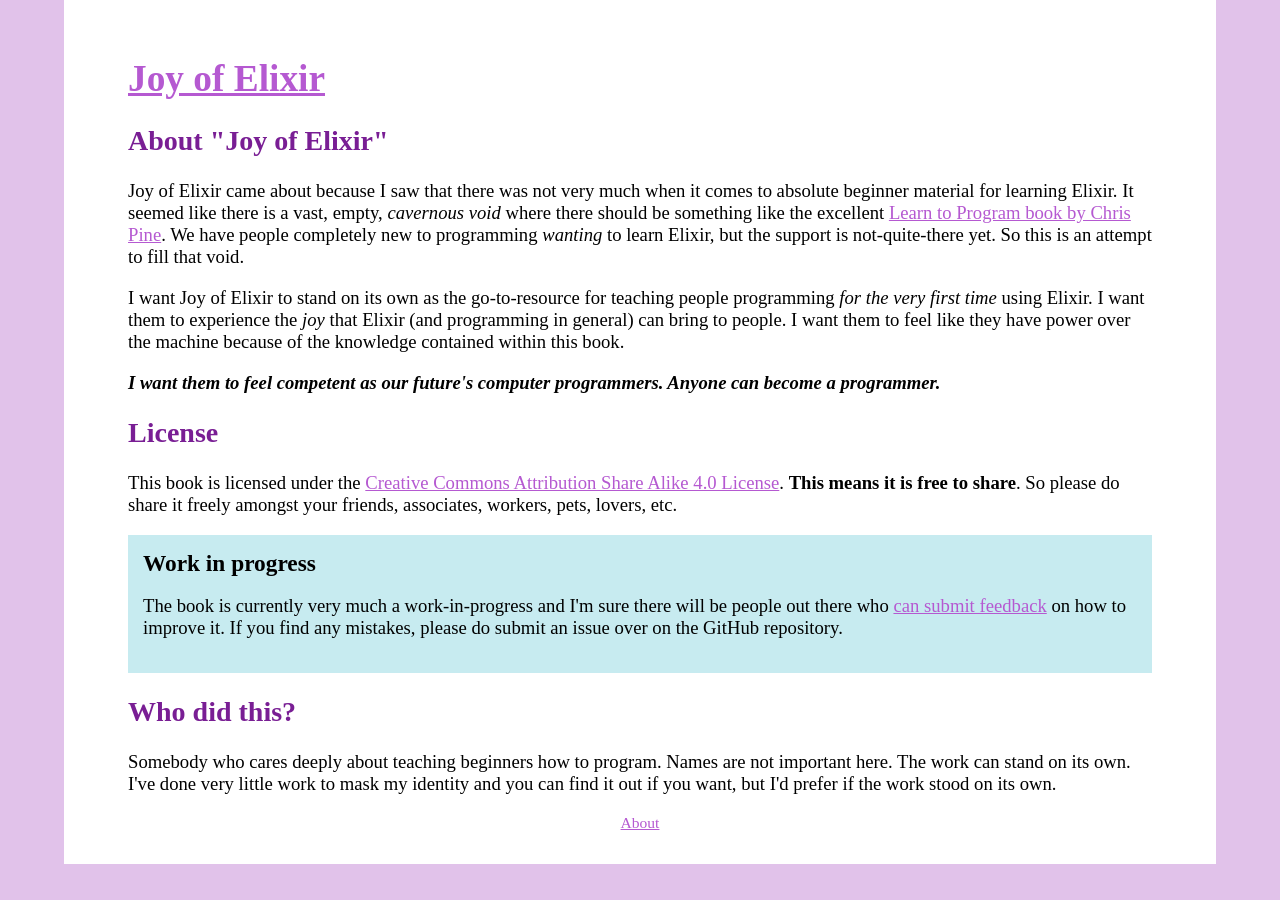
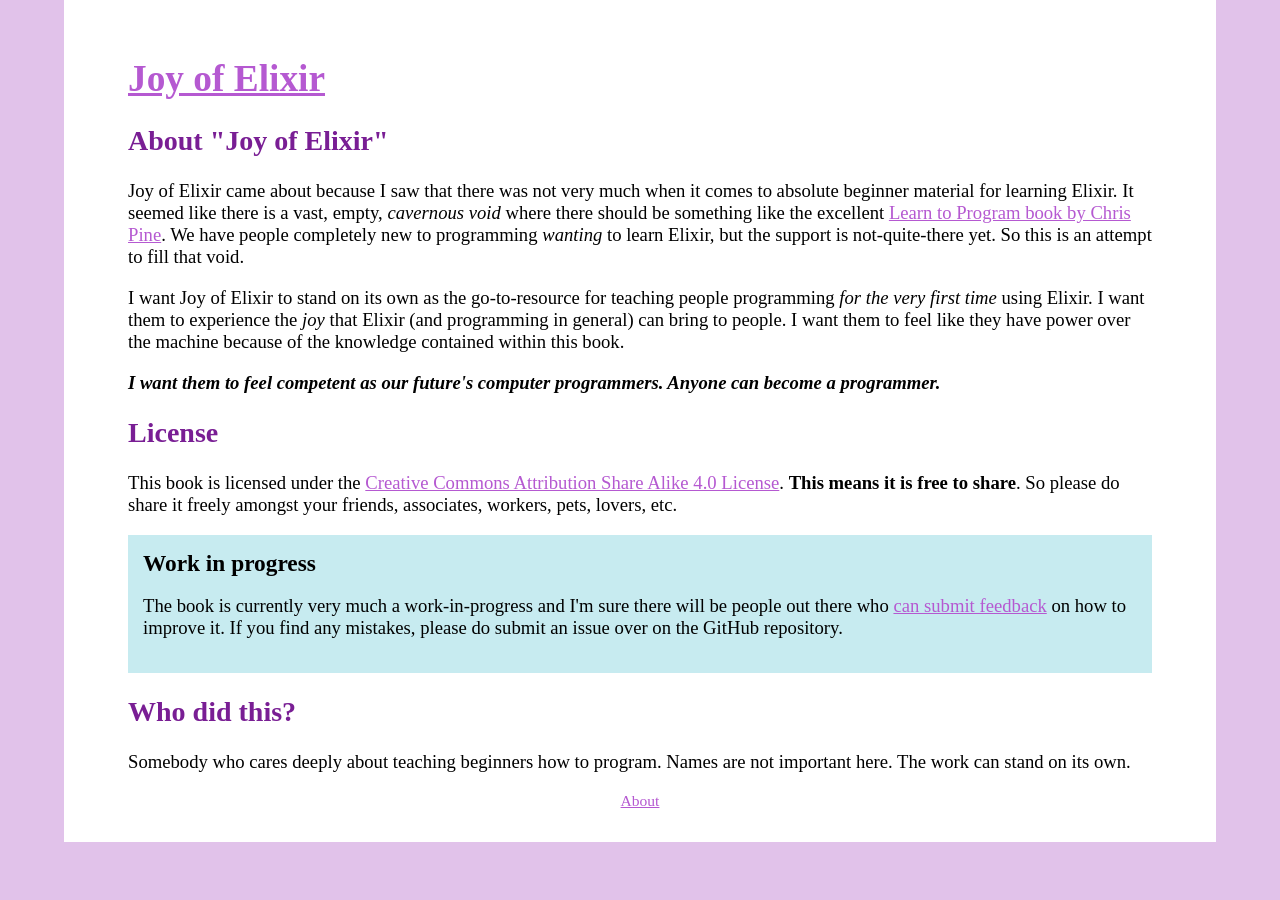
Before and after one commit to radar/joyofelixir, a Jekyll site: the page built from about.html, in a window 1280 px wide. Built offline with Jekyll 4.4.1, drawn with Linux system fonts in a browser that asks for light colours; some web fonts are replaced.

Commit message:
Update about

```diff
--- a/about.html
+++ b/about.html
@@ -31,7 +31,5 @@
 <h2>Who did this?</h2>
 
 <p>
-  Somebody who cares deeply about teaching beginners how to program. Names are not important here. The work can stand on its own. I've done very little work to mask my identity and you can find it out if you want, but I'd prefer if the work stood on its own.
+  Somebody who cares deeply about teaching beginners how to program. Names are not important here. The work can stand on its own.
 </p>
-
-</p>
```
